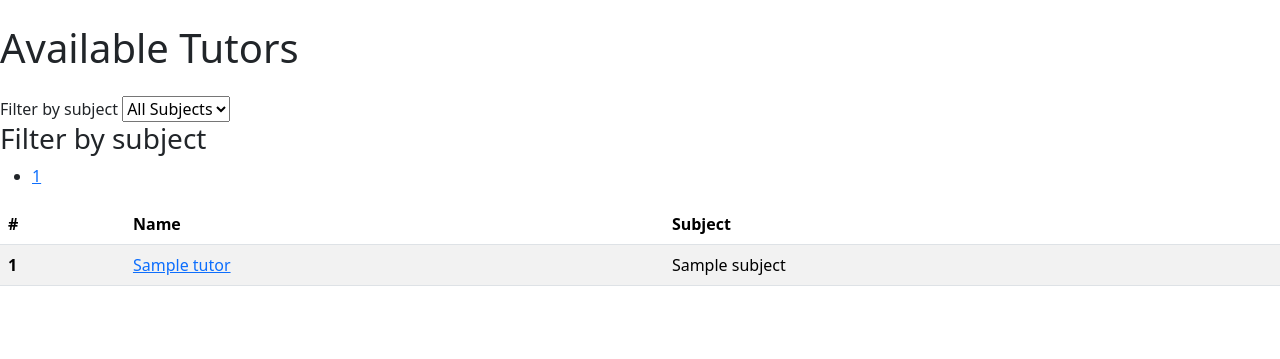
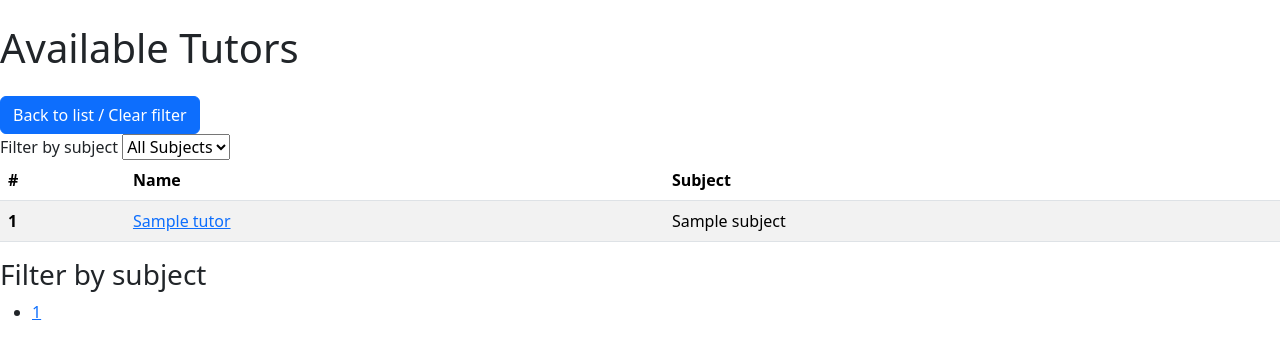
Before and after one commit to SergTsch87/tutors_agreggator, a Django app: page /?subject=1 in a window 1280 px wide. Shown: the top 359 px of the page. Run offline with Django 5.2, Linux system fonts and the light colour scheme; tables that the repository leaves empty hold one stand-in row (values such as "Sample post").

Commit message:
Add: Add button 'Back to list' to tutors_list.py

```diff
--- a/tutors_app/templates/tutors_app/tutors_list.html
+++ b/tutors_app/templates/tutors_app/tutors_list.html
@@ -2,6 +2,10 @@
 
 {% block content %}
 <h1 class="mb-4">Available Tutors</h1>
+
+{% if request.GET.subject %}
+  <a href="{% url 'tutors:tutors_list' %}" class="btn btn-primary">Back to list / Clear filter</a>
+{% endif %}
 
 <!-- to select subject -->
 <!-- On change, the form should submit automatically.
@@ -18,15 +22,6 @@ To keep things dynamic, extract all available subjects from the database -->
     {% endfor %}
   </select>
 </form>
-
-<h3>Filter by subject</h3>
-<ul>
-  {% for subj in subjects %}
-  <li>
-    <a href="?subject={{ subj }}">{{ subj }}</a>
-  </li>
-  {% endfor %}
-</ul>
 
 <table class="table table-striped">
   <thead>
@@ -48,4 +43,13 @@ To keep things dynamic, extract all available subjects from the database -->
   </tbody>
 </table>
 
+<h3>Filter by subject</h3>
+<ul>
+  {% for subj in subjects %}
+  <li>
+    <a href="?subject={{ subj }}">{{ subj }}</a>
+  </li>
+  {% endfor %}
+</ul>
+
 {% endblock %}
```
